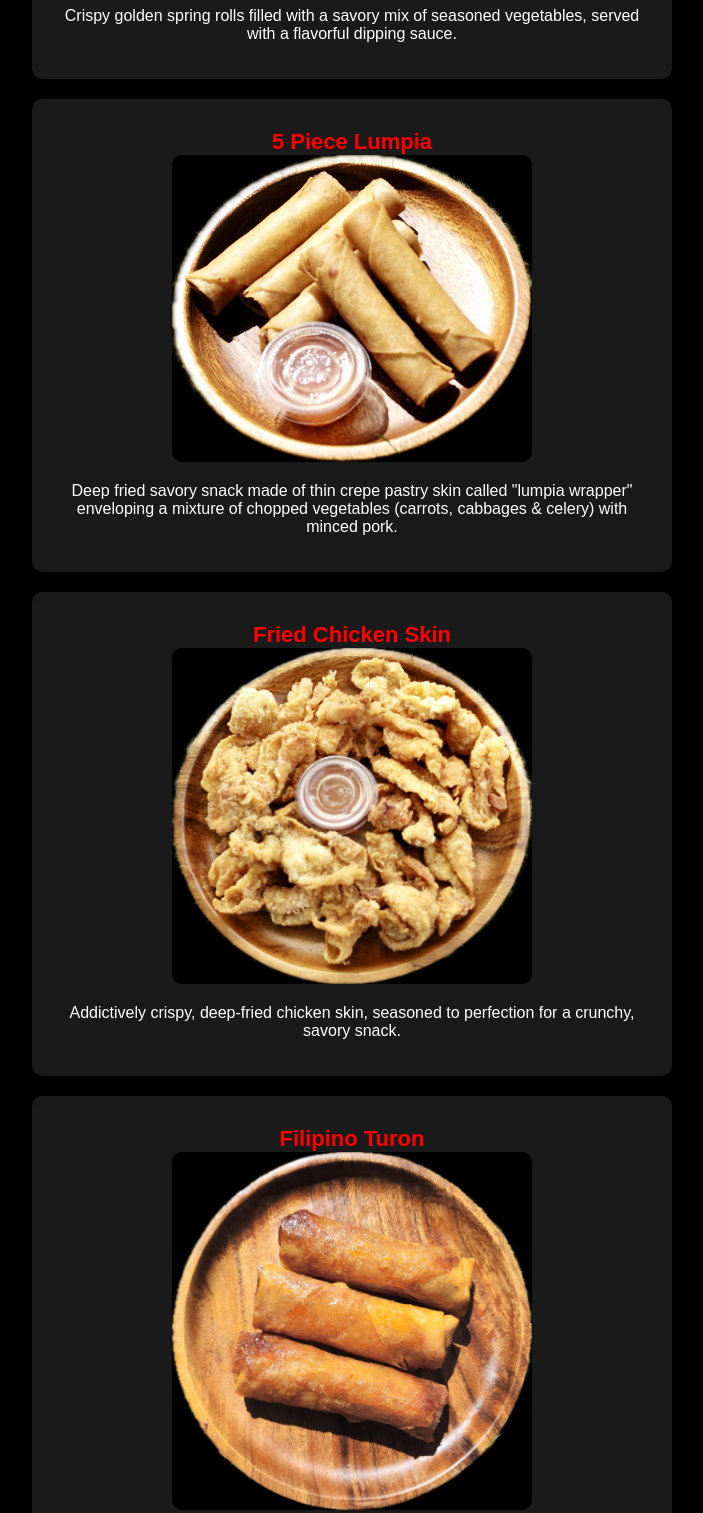
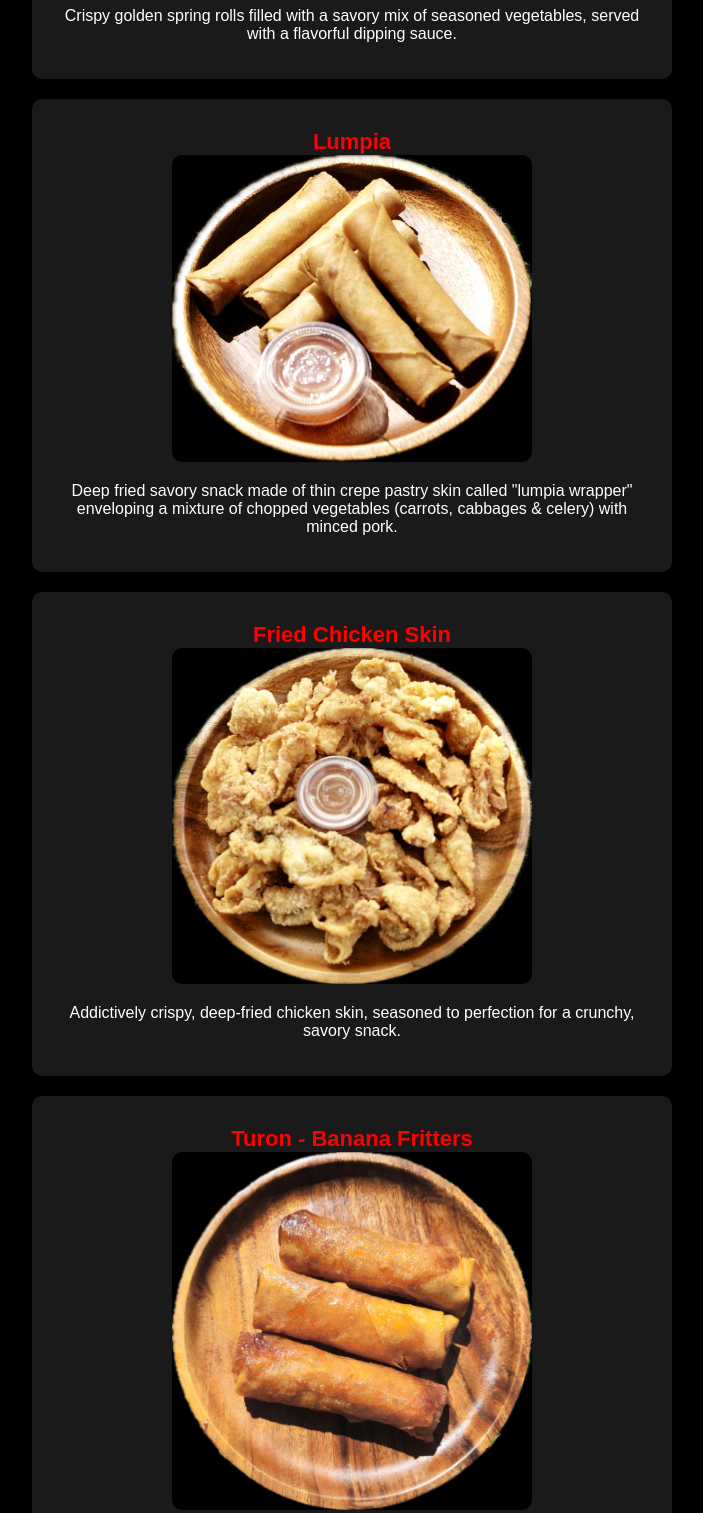
Before and after one commit to arnel-bajupro/gabinasite, a plain HTML site: page index.html in a window 1280 px wide. Shown: the part 2580-4093 px from the top of the page, without its empty margins (288-991 px from the left). Drawn offline with Linux system fonts and the light colour scheme.

Commit message:
Update index.html

```diff
--- a/index.html
+++ b/index.html
@@ -217,10 +217,10 @@
         <p>Crispy golden spring rolls filled with a savory mix of seasoned vegetables, served with a flavorful dipping sauce.</p>
     </div>
 
-        <!-- 5 Piece Lumpia -->
+        <!-- Lumpia -->
     <div class="menu-item">
-        <div class="menu-title">5 Piece Lumpia</div>
-        <img src="5pc lumpia.jpeg" alt="5 Piece Lumpia">
+        <div class="menu-title">Lumpia</div>
+        <img src="5pc lumpia.jpeg" alt="Lumpia">
         <p>Deep fried savory snack made of thin crepe pastry skin called "lumpia wrapper"
            enveloping a mixture of chopped vegetables (carrots, cabbages &amp; celery)
            with minced pork.</p>
@@ -233,10 +233,10 @@
         <p>Addictively crispy, deep-fried chicken skin, seasoned to perfection for a crunchy, savory snack.</p>
     </div>
 
-    <!-- Filipino Turon -->
+    <!-- Turon - Banana Fritters -->
     <div class="menu-item">
-        <div class="menu-title">Filipino Turon</div>
-        <img src="filipino turon.jpeg" alt="Filipino Turon">
+        <div class="menu-title">Turon - Banana Fritters</div>
+        <img src="filipino turon.jpeg" alt="Turon - Banana Fritters">
         <p>A crispy, caramelized banana spring roll, filled with jackfruit and fried to golden perfection.</p>
     </div>
 
@@ -272,6 +272,10 @@
         <div class="schedule-item">
             <h3>Thursday:</h3>
             <p><strong>Linda Vista Farmers’ Market</strong><br>6939 Linda Vista Rd<br>San Diego, CA<br><em>3:00PM – 7:00PM</em></p>
+        </div>
+         <div class="schedule-item">
+            <h3>1st and 3rd Thursday:</h3>
+            <p><strong>Oceanside Sunset Market</strong><br>701 Mission Avenue<br>Oceanside, CA<br><em>5:00PM – 9:00PM</em></p>
         </div>
         <div class="schedule-item">
             <h3>Friday:</h3>
```
